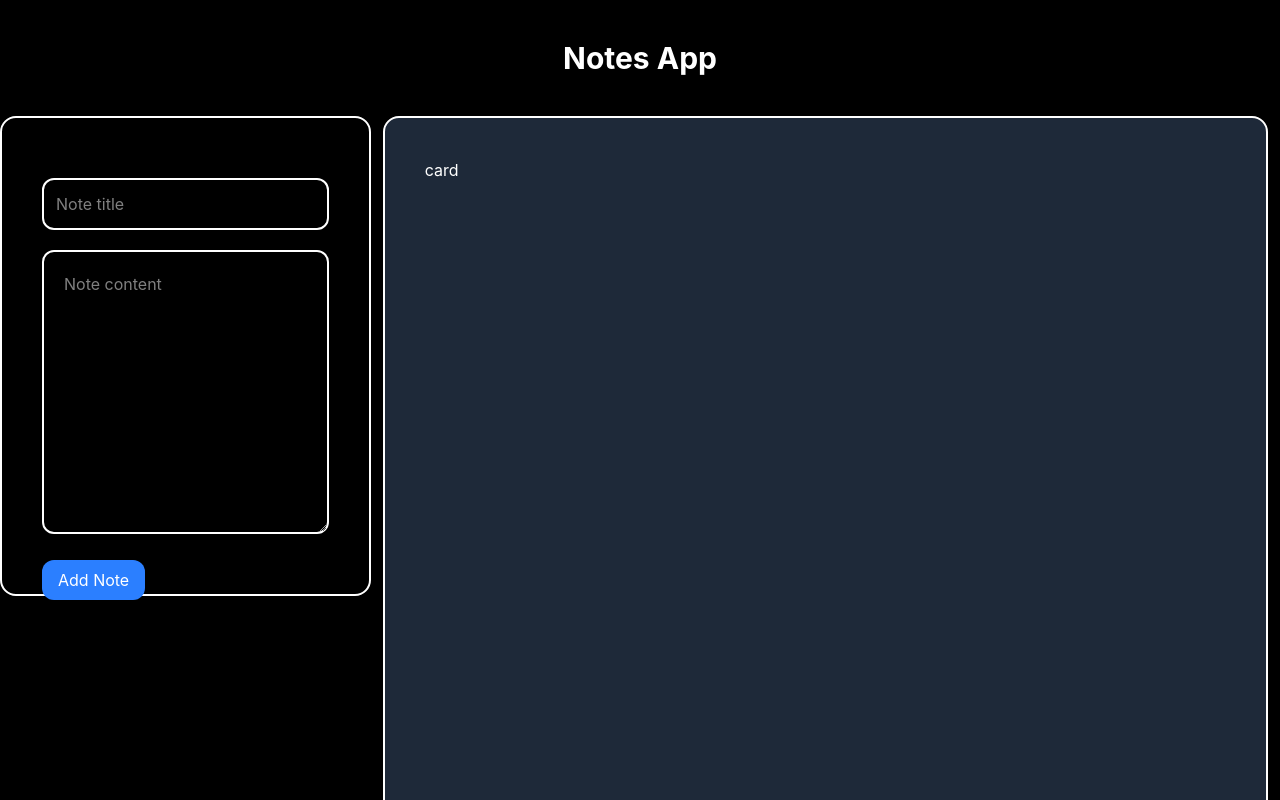
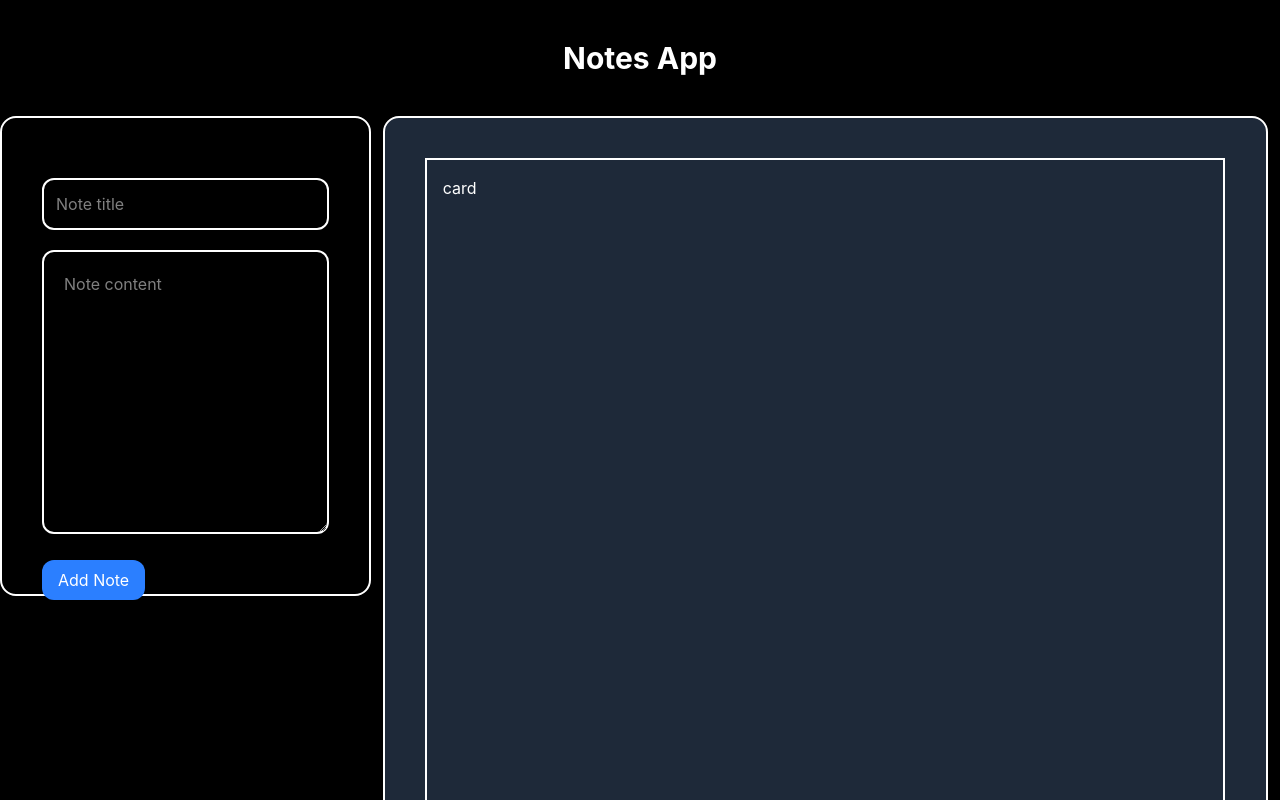
Before and after one commit to smsmorsalin/react-mini-projects, a React (Vite) app in the folder notes_app/: page / in a window 1280 px wide. Shown: the top 800 px of the page. Built offline with nearby package versions, Linux system fonts and the light colour scheme.

Commit message:
change card design notes app

```diff
--- a/notes_app/src/App.jsx
+++ b/notes_app/src/App.jsx
@@ -24,7 +24,7 @@ const App = () => {
 
         <div className='p-10 border-2 lg:h-full lg:w-full rounded-2xl mx-3 bg-gray-800'>
 
-<div>card</div>
+<div className='p-4 h-300 w-200 border-2'>card</div>
 
         </div>
       </div>
```
